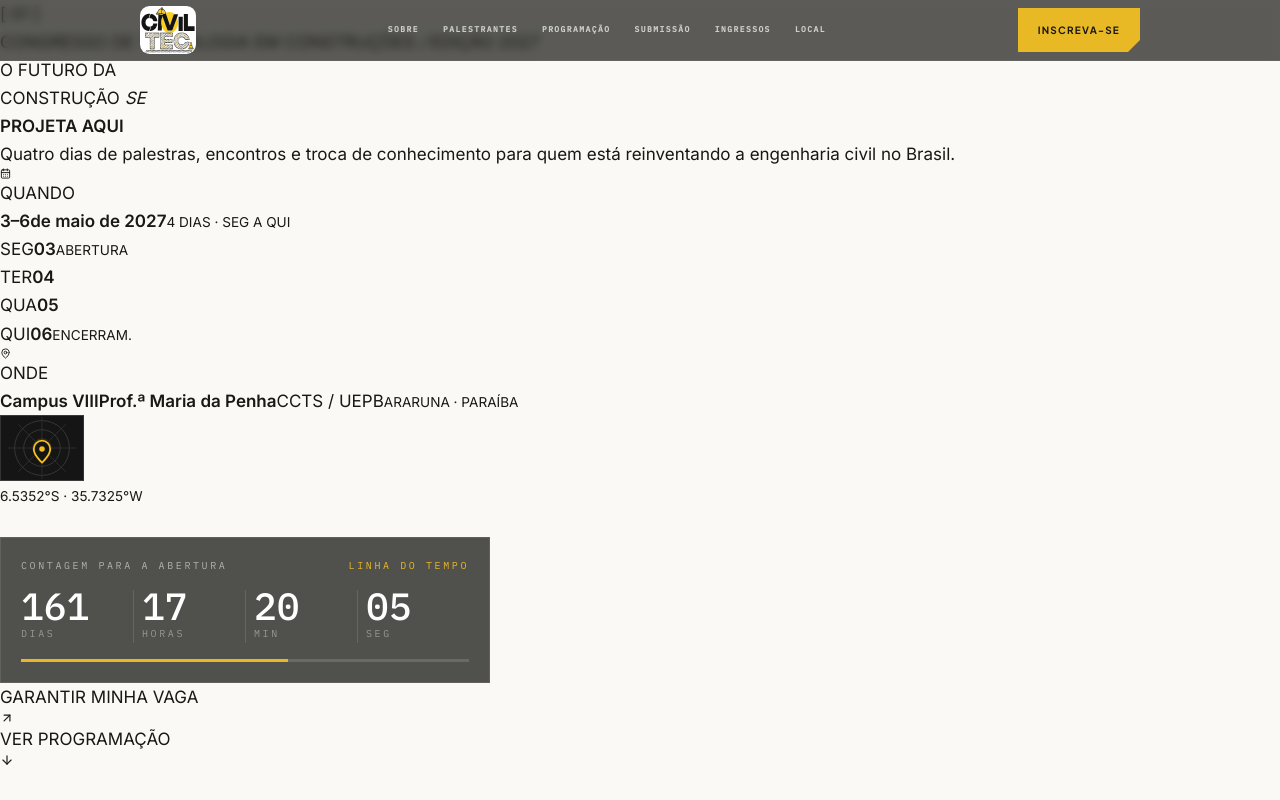
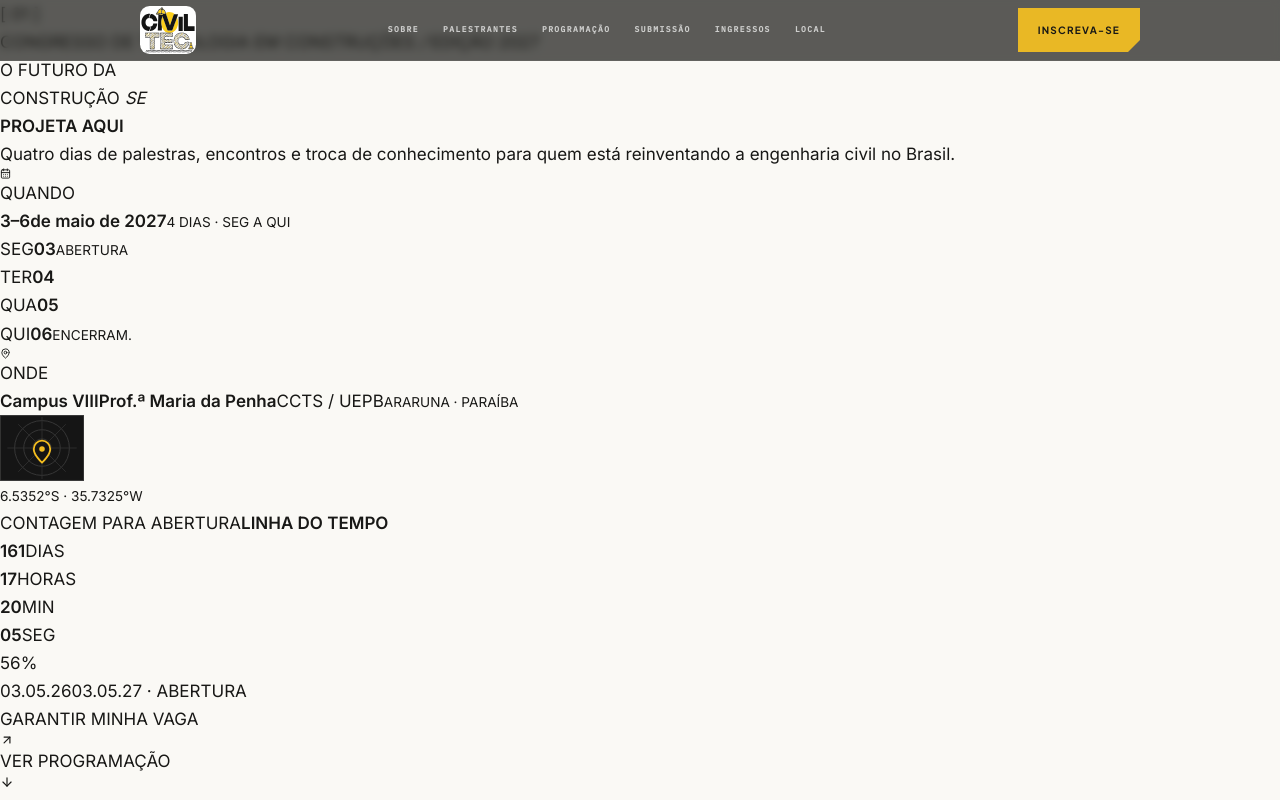
Before and after one commit to Dkalones/civil-tec, a React (Vite) app: page / in a window 1280 px wide. Shown: the top 800 px of the page. Built offline with nearby package versions, Linux system fonts and the light colour scheme.

Commit message:
Match countdown timeline from supplied CivilTec design

```diff
--- a/src/components/site/Countdown.jsx
+++ b/src/components/site/Countdown.jsx
@@ -2,65 +2,41 @@ import { useEffect, useState } from "react";
 import { EVENT } from "@/lib/event-data";
 
 const TARGET = new Date(EVENT.startISO).getTime();
-const LAUNCH = TARGET - 1000 * 60 * 60 * 24 * 400;
-
+const START = new Date("2026-05-03T00:00:00-03:00").getTime();
 const pad = (n) => String(n).padStart(2, "0");
 
 export default function Countdown() {
-  const [left, setLeft] = useState(null);
-
+  const [now, setNow] = useState(Date.now());
   useEffect(() => {
-    const tick = () => setLeft(Math.max(0, TARGET - Date.now()));
-    tick();
-    const id = window.setInterval(tick, 1000);
+    const id = window.setInterval(() => setNow(Date.now()), 1000);
     return () => window.clearInterval(id);
   }, []);
 
-  const parts = left === null
-    ? null
-    : {
-        d: Math.floor(left / 86400000),
-        h: Math.floor((left % 86400000) / 3600000),
-        m: Math.floor((left % 3600000) / 60000),
-        s: Math.floor((left % 60000) / 1000),
-      };
-
-  const progress = left === null
-    ? 0
-    : Math.min(100, Math.max(0, ((Date.now() - LAUNCH) / (TARGET - LAUNCH)) * 100));
-
-  const cells = [
-    { key: "dias", value: parts ? String(parts.d) : "--" },
-    { key: "horas", value: parts ? pad(parts.h) : "--" },
-    { key: "min", value: parts ? pad(parts.m) : "--" },
-    { key: "seg", value: parts ? pad(parts.s) : "--" },
-  ];
+  const left = Math.max(0, TARGET - now);
+  const days = Math.floor(left / 86400000);
+  const hours = Math.floor((left % 86400000) / 3600000);
+  const minutes = Math.floor((left % 3600000) / 60000);
+  const seconds = Math.floor((left % 60000) / 1000);
+  const progress = Math.min(100, Math.max(0, (1 - left / (TARGET - START)) * 100));
+  const progressWidth = progress + "%";
 
   return (
-    <div className="civiltec-countdown mt-7 max-w-[490px] border border-white/10 bg-[#171815]/75 p-4 backdrop-blur-sm sm:p-5">
-      <div className="flex items-center justify-between gap-4">
-        <p className="label-mono text-white/55">Contagem para a abertura</p>
-        <p className="label-mono text-signal">Linha do tempo</p>
-      </div>
-
-      <div className="mt-4 grid grid-cols-4 divide-x divide-white/12">
-        {cells.map((c) => (
-          <div key={c.key} className="px-2 first:pl-0 last:pr-0">
-            <p className="font-mono text-2xl font-medium tabular-nums text-white sm:text-[38px]">
-              {c.value}
-            </p>
-            <p className="label-mono mt-1 text-white/40">{c.key}</p>
-          </div>
+    <div className="ct-countdown">
+      <div className="ct-countdown-heading"><span>CONTAGEM PARA ABERTURA</span><strong>LINHA DO TEMPO</strong></div>
+      <div className="ct-countdown-values">
+        {[{ value: String(days), label: "DIAS" }, { value: pad(hours), label: "HORAS" }, { value: pad(minutes), label: "MIN" }, { value: pad(seconds), label: "SEG" }].map((item) => (
+          <div key={item.label}><b>{item.value}</b><span>{item.label}</span></div>
         ))}
       </div>
-
-      <div className="mt-4 h-[3px] w-full bg-white/15">
-        <div
-          className="h-full bg-signal transition-[width] duration-700 ease-out"
-          style={{ width: `${progress}%` }}
-        />
+      <div className="ct-progress" role="progressbar" aria-label="Progresso até a abertura" aria-valuemin="0" aria-valuemax="100" aria-valuenow={Math.round(progress)}>
+        <span className="ct-progress-percent" style={{ left: Math.min(94, Math.max(6, progress)) + "%" }}>{Math.round(progress)}%</span>
+        <div className="ct-progress-ticks" />
+        <div className="ct-progress-fill" style={{ width: progressWidth }} />
+        <div className="ct-progress-marker" style={{ left: progressWidth }}><i /><b /></div>
+        <span className="ct-progress-start">03.05.26</span>
+        <span className="ct-progress-end">03.05.27 · ABERTURA</span>
       </div>
-      <p className="sr-only">Abertura em {EVENT.dateLabel}</p>
+      <span className="ct-corner" aria-hidden="true" />
     </div>
   );
 }
```
